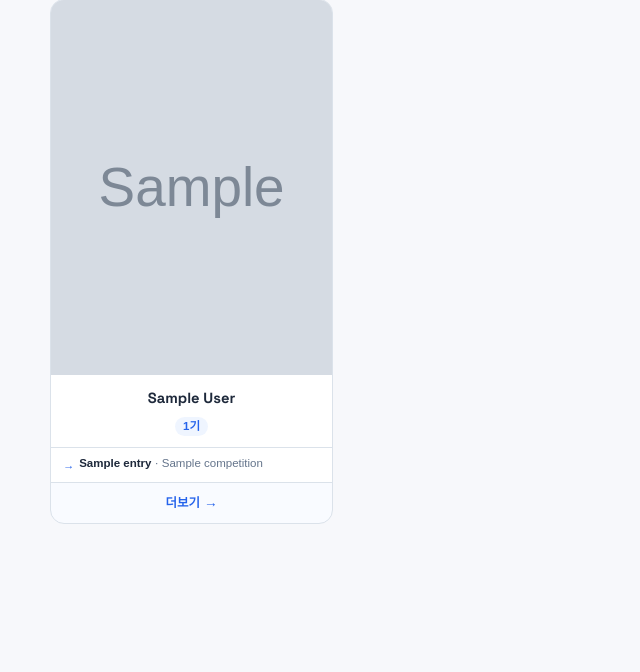
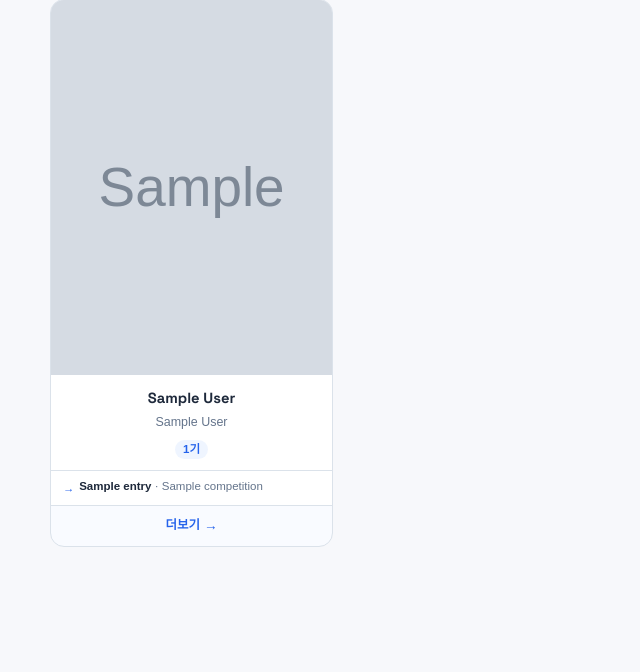
Before and after one commit to ngnl-yzh/Cartel-HP_free, a FastAPI app: page /members in a window 1280 px wide. Shown: the part 342-1014 px from the top of the page, without its empty margins (0-640 px from the left). Run offline with FastAPI, Linux system fonts and the light colour scheme; tables that the repository leaves empty hold one stand-in row (values such as "Sample post"); grey boxes marked "Sample" are stand-in pictures.

Commit message:
feat: 멤버 카드에 본명 표시 추가
Co-Authored-By: Claude Sonnet 4.6 <noreply@anthropic.com>

```diff
--- a/templates/members.html
+++ b/templates/members.html
@@ -61,6 +61,9 @@
             {# 이름 + 기수 + 이메일 #}
             <div class="mem-info">
               <p class="mem-name">{{ m.activity_name }}</p>
+              {% if m.real_name %}
+                <p class="mem-realname">{{ m.real_name }}</p>
+              {% endif %}
               {% if gen != 0 %}
                 <span class="mem-gen">{{ gen }}기</span>
               {% endif %}
@@ -241,6 +244,11 @@
   color: var(--text);
   margin: 0 0 4px;
 }
+.mem-realname {
+  font-size: .78rem;
+  color: var(--muted);
+  margin: 1px 0 4px;
+}
 .mem-gen {
   font-size: .72rem;
   color: var(--cartel-blue);
```
